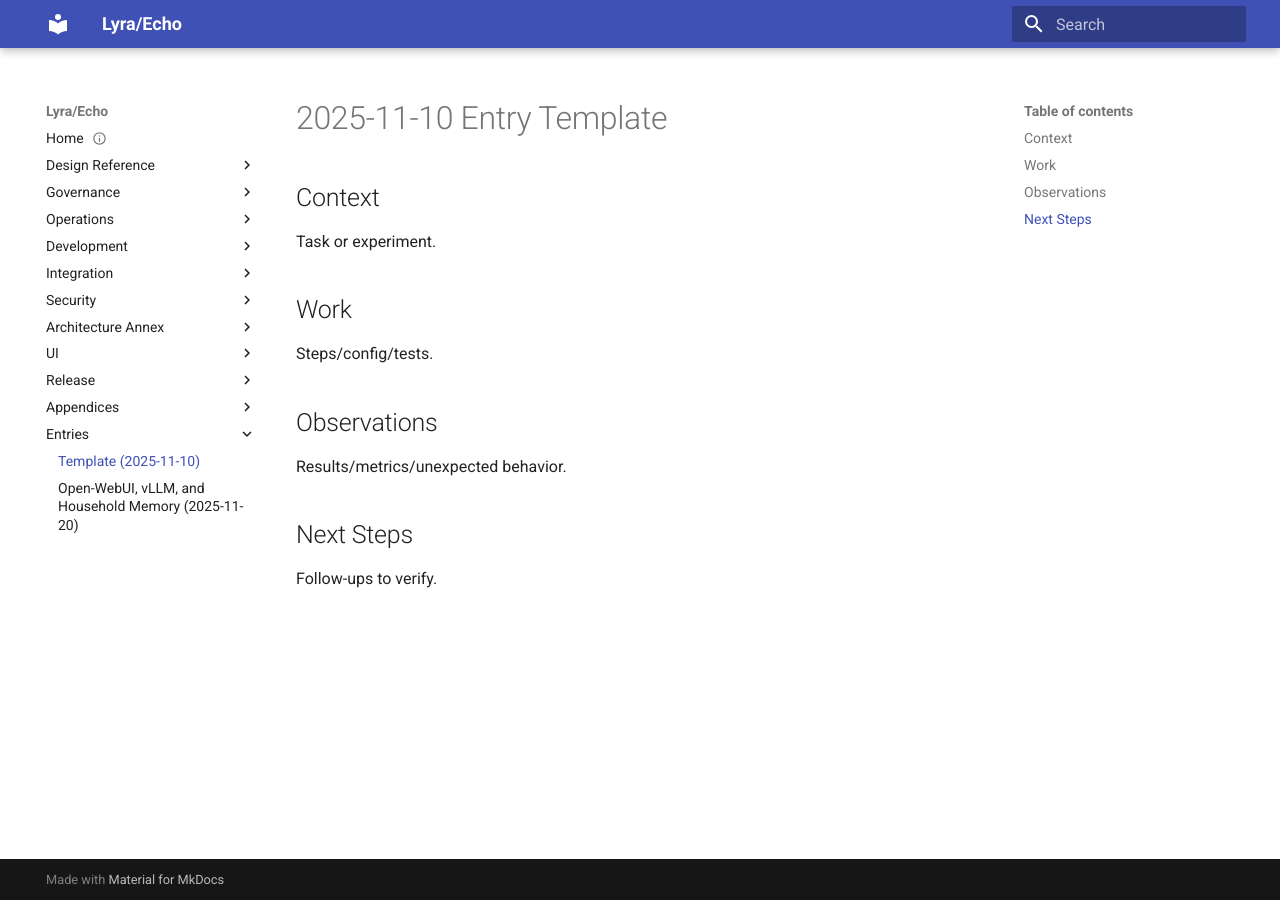
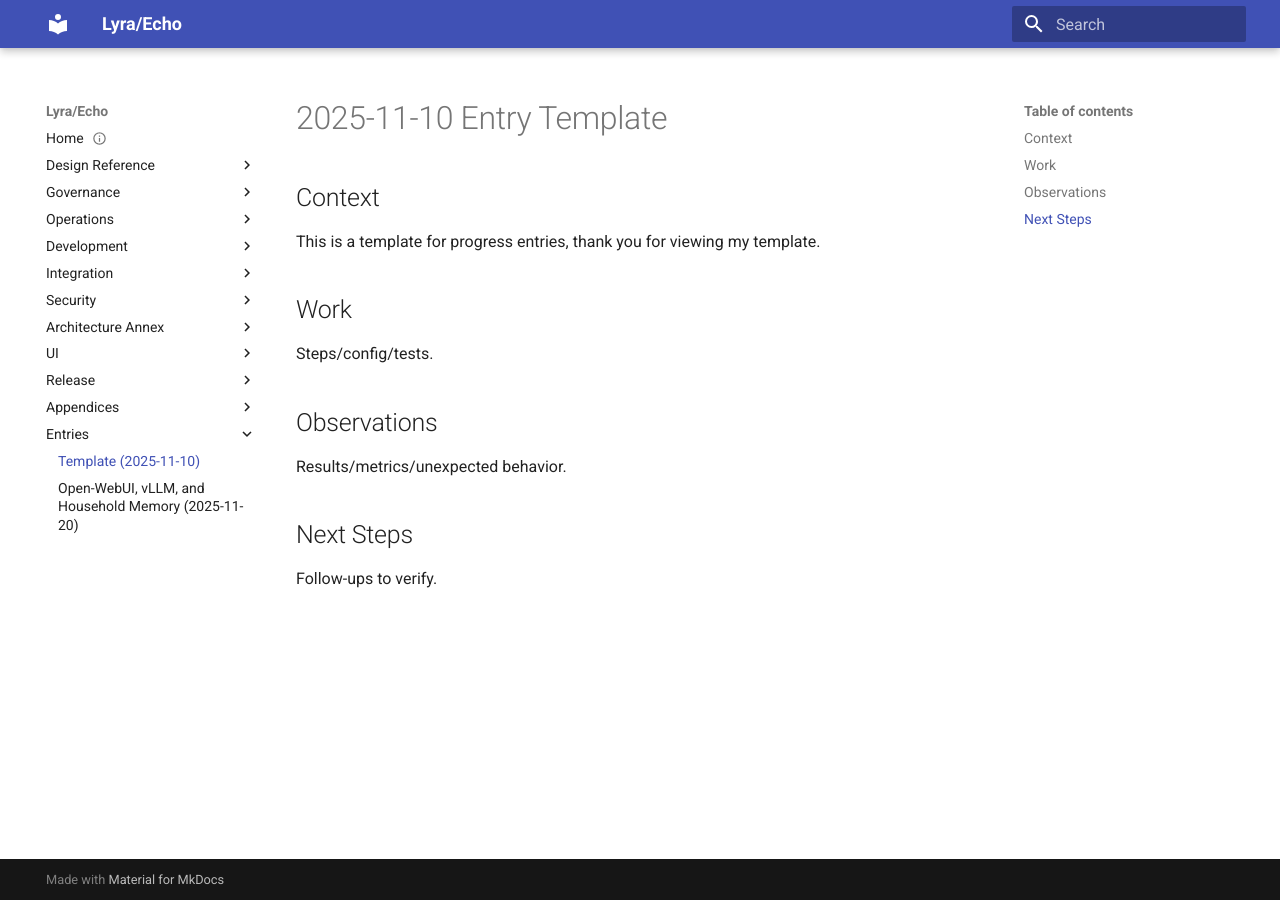
Before and after one commit to austin-206/lyra-echo, an MkDocs documentation site: the page built from docs/entries/2025-11-10-template.md, in a window 1280 px wide. Built offline with MkDocs 1.6.1 and Material for MkDocs 9.7.7, drawn with Linux system fonts in a browser that asks for light colours.

Commit message:
Update recent docs (2025-11-21)

```diff
--- a/docs/entries/2025-11-10-template.md
+++ b/docs/entries/2025-11-10-template.md
@@ -1,7 +1,7 @@
 # 2025-11-10 Entry Template
 
 ## Context
-Task or experiment.
+This is a template for progress entries, thank you for viewing my template.
 
 ## Work
 Steps/config/tests.
```
